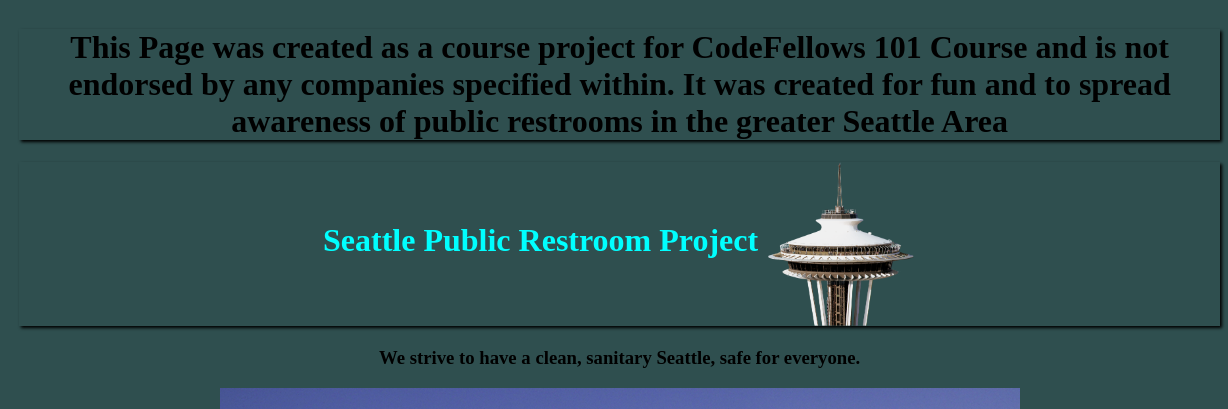
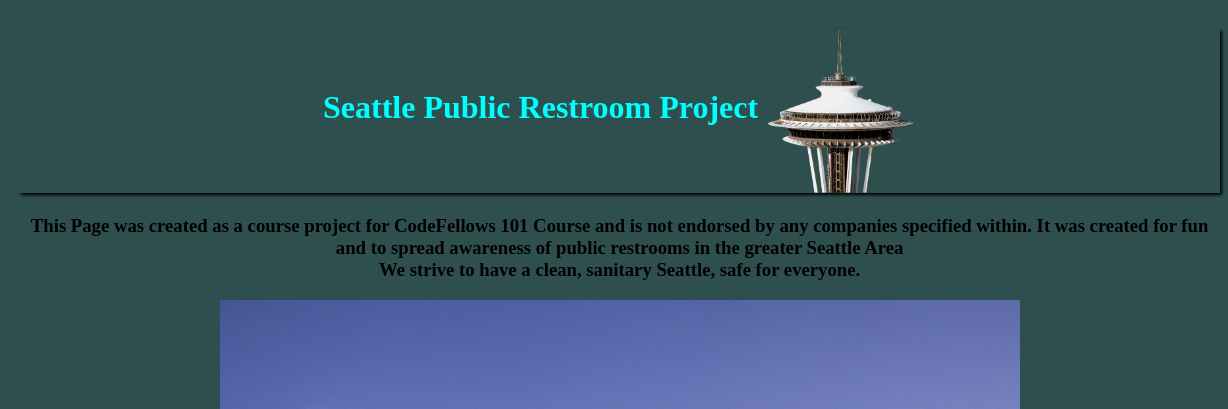
Before and after one commit to JMRacke/JMRacke.github.io, a plain HTML site: page index.html in a window 1280 px wide. Shown: the top 409 px of the page, 52-1280 px from the left. Drawn offline with Linux system fonts and the light colour scheme.

Commit message:
Rev 1 Ch 1
Fixed hopefully

```diff
--- a/index.html
+++ b/index.html
@@ -26,13 +26,13 @@
         </div>
         <div id='mainbody'>
             <header>
-                <h1>This Page was created as a course project for CodeFellows 101 Course and is not endorsed
-                    by any companies specified within.  It was created for fun and to spread awareness of
-                    public restrooms in the greater Seattle Area</h1>
+
                 <h1 id="main_title">Seattle Public Restroom Project <img src="space-needle-png-6.png"></h1>
             </header>
             <section>
-                <h3>We strive to have a clean, sanitary Seattle, safe for everyone.</h3>
+                <h3>This Page was created as a course project for CodeFellows 101 Course and is not endorsed
+                    by any companies specified within.  It was created for fun and to spread awareness of
+                    public restrooms in the greater Seattle Area<br>We strive to have a clean, sanitary Seattle, safe for everyone.</h3>
                 <img src="final4_800.jpg">
             </section>
             <section>
```
